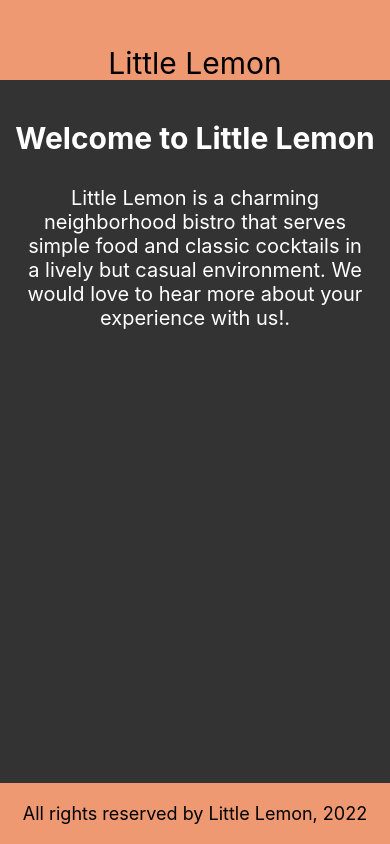
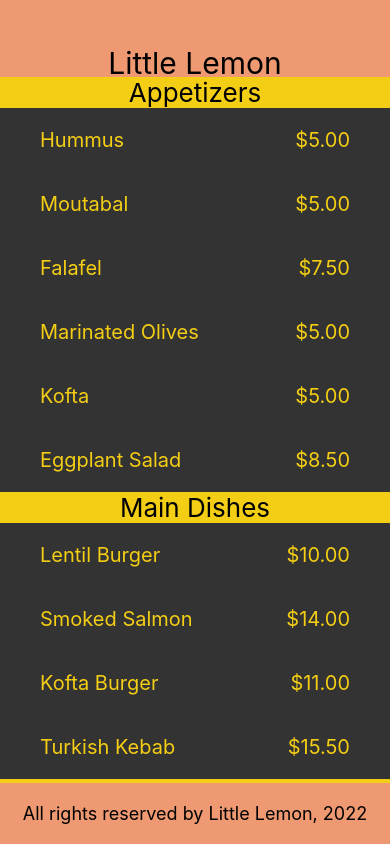
Before and after one commit to janindu-kulathilaka/little-lemon-app, a React Native app: screen / in a window 390 px wide. Built offline with nearby package versions, Linux system fonts and the light colour scheme.

Commit message:
section list

```diff
--- a/App.js
+++ b/App.js
@@ -2,12 +2,14 @@
 import LittleLemonHeader from './components/LittleLemonHeader';
 import LittleLemonFooter from './components/LittleLemonFooter';
 import WelcomeScreen from './components/WelcomeScreen';
+import SectionList from './components/SectionList';
 
 export default function App() {
   return (
     <View style={styles.container}>
       <LittleLemonHeader />
-      <WelcomeScreen />
+      {/* <WelcomeScreen /> */}
+      <SectionList />
       <LittleLemonFooter />
     </View>
   );
--- /dev/null
+++ b/components/SectionList.js
@@ -0,0 +1,102 @@
+import React from 'react';
+
+import { View, Text, StyleSheet, SectionList } from 'react-native';
+
+const menuItemsToDisplay = [
+  {
+    title: 'Appetizers',
+    data: [
+      { name: 'Hummus', price: '$5.00' },
+      { name: 'Moutabal', price: '$5.00' },
+      { name: 'Falafel', price: '$7.50' },
+      { name: 'Marinated Olives', price: '$5.00' },
+      { name: 'Kofta', price: '$5.00' },
+      { name: 'Eggplant Salad', price: '$8.50' },
+    ],
+  },
+  {
+    title: 'Main Dishes',
+    data: [
+      { name: 'Lentil Burger', price: '$10.00' },
+      { name: 'Smoked Salmon', price: '$14.00' },
+      { name: 'Kofta Burger', price: '$11.00' },
+      { name: 'Turkish Kebab', price: '$15.50' },
+    ],
+  },
+  {
+    title: 'Sides',
+    data: [
+      { name: 'Fries', price: '$3.00', id: '11K' },
+      { name: 'Buttered Rice', price: '$3.00' },
+      { name: 'Bread Sticks', price: '$3.00' },
+      { name: 'Pita Pocket', price: '$3.00' },
+      { name: 'Lentil Soup', price: '$3.75' },
+      { name: 'Greek Salad', price: '$6.00' },
+      { name: 'Rice Pilaf', price: '$4.00' },
+    ],
+  },
+  {
+    title: 'Desserts',
+    data: [
+      { name: 'Baklava', price: '$3.00' },
+      { name: 'Tartufo', price: '$3.00' },
+      { name: 'Tiramisu', price: '$5.00' },
+      { name: 'Panna Cotta', price: '$5.00' },
+    ],
+  },
+];
+
+const Item = ({ name, price }) => (
+  <View style={menuStyles.innerContainer}>
+    <Text style={menuStyles.itemText}>{name}</Text>
+    <Text style={menuStyles.itemText}>{price}</Text>
+  </View>
+);
+
+const MenuItems = () => {
+  const renderItem = ({ item }) => <Item name={item.name} price={item.price} />;
+
+  const renderSectionHeader = ({ section: { title } }) => (
+    <View style={menuStyles.headerStyle}>
+      <Text style={menuStyles.sectionHeader}>{title}</Text>
+    </View>
+  );
+
+  return (
+    <View style={menuStyles.container}>
+      <SectionList
+        sections={menuItemsToDisplay}
+        keyExtractor={(item, index) => item + index}
+        renderItem={renderItem}
+        renderSectionHeader={renderSectionHeader}
+      ></SectionList>
+    </View>
+  );
+};
+
+const menuStyles = StyleSheet.create({
+  container: {
+    flex: 1,
+  },
+  innerContainer: {
+    paddingHorizontal: 40,
+    paddingVertical: 20,
+    flexDirection: 'row',
+    justifyContent: 'space-between',
+  },
+  itemText: {
+    color: '#F4CE14',
+    fontSize: 20,
+  },
+  headerStyle: {
+    backgroundColor: '#F4CE14',
+  },
+  sectionHeader: {
+    color: 'black',
+    fontSize: 26,
+    flexWrap: 'wrap',
+    textAlign: 'center',
+  },
+});
+
+export default MenuItems;
```
